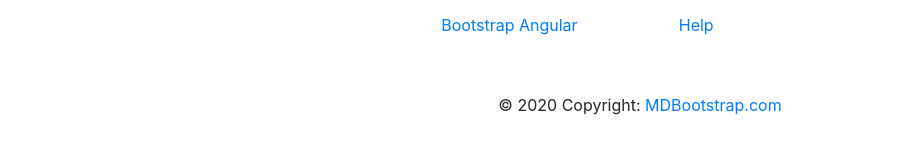
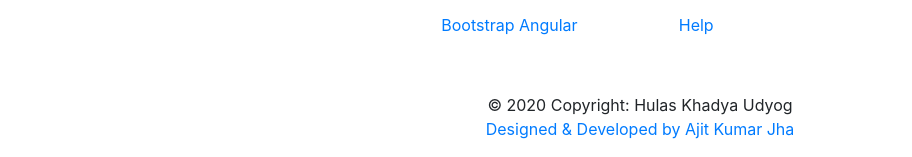
Before and after one commit to azyt8/HKU, a plain HTML site: page index.html in a window 1280 px wide. Shown: the part 804-961 px from the top of the page, 0-912 px from the left. Before the commit the page ends 937 px from the top, so only its background shows below. Drawn offline with nearby package versions, Linux system fonts and the light colour scheme; a web font is replaced by a local one.

Commit message:
MInor Footer Changes 5OCT

```diff
--- a/index.html
+++ b/index.html
@@ -17,6 +17,7 @@
       integrity="sha384-JcKb8q3iqJ61gNV9KGb8thSsNjpSL0n8PARn9HuZOnIxN0hoP+VmmDGMN5t9UJ0Z"
       crossorigin="anonymous"
     />
+
     <!--------GOOGLE FONTS   ------------>
     <link href="https://fonts.googleapis.com/css2?family=Yatra+One&display=swap" rel="stylesheet">
     <link href="https://fonts.googleapis.com/css2?family=Exo+2:wght@600&display=swap" rel="stylesheet">
@@ -305,8 +306,8 @@
   <!-- Footer Links -->
 
   <!-- Copyright -->
-  <div class="footer-copyright text-center py-3">© 2020 Copyright:
-    <a href="https://mdbootstrap.com/"> MDBootstrap.com</a>
+  <div class="footer-copyright text-center py-3">&copy; 2020 Copyright: Hulas Khadya Udyog </br>
+    <a href="http://www.azyt.com.np/"> Designed & Developed by Ajit Kumar Jha</a>
   </div>
   <!-- Copyright -->
 
```
